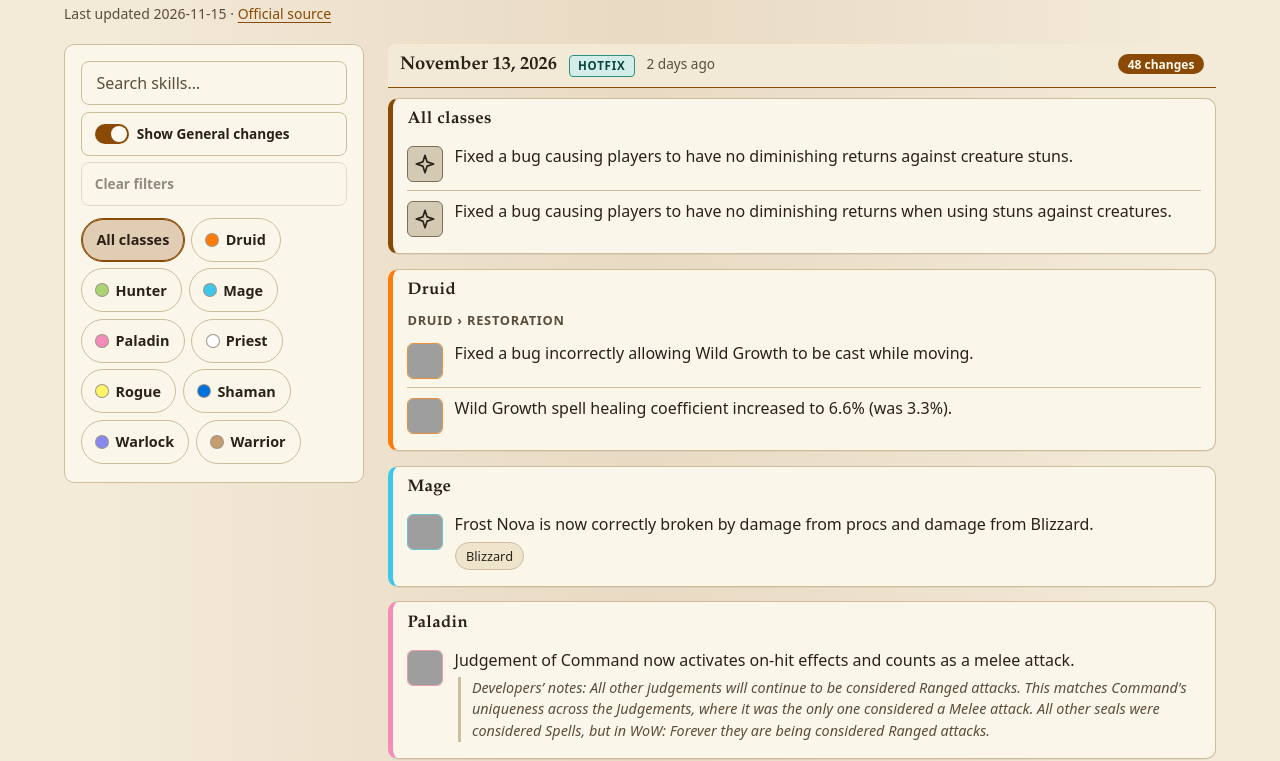
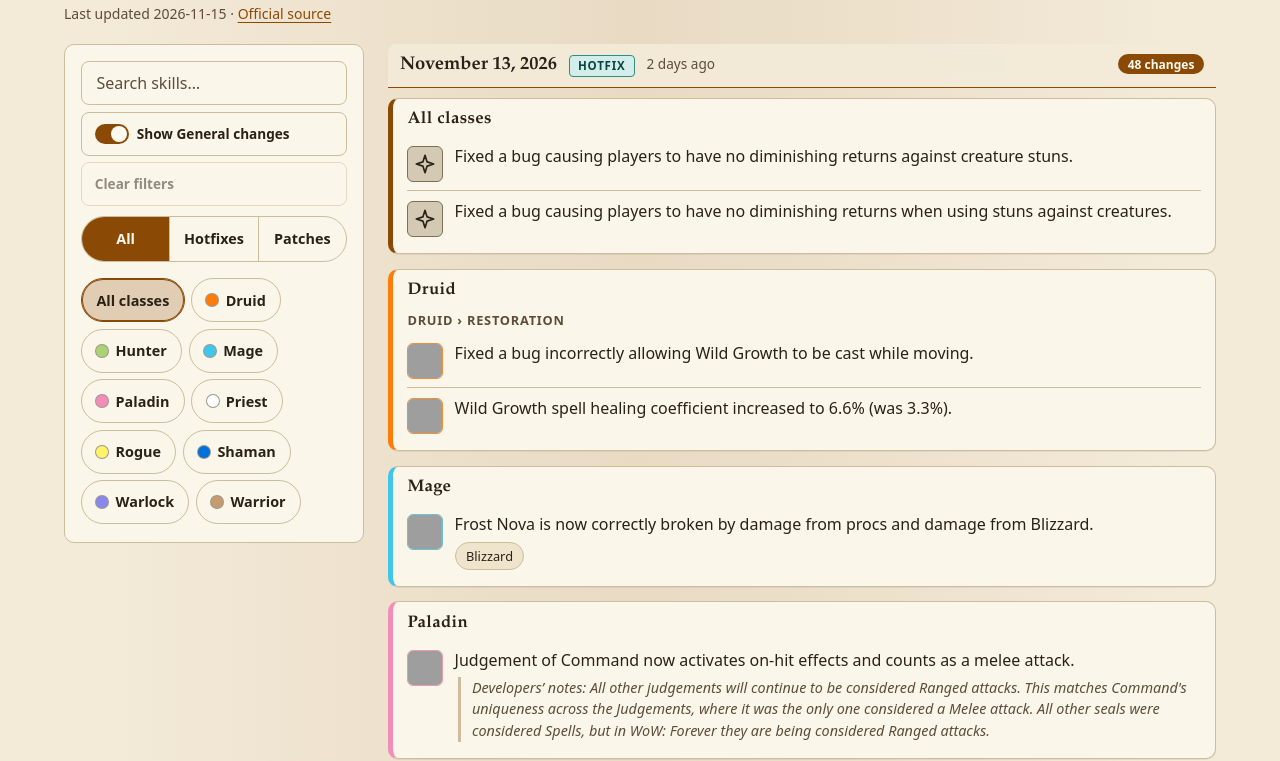
Before and after one commit to RQalgo/wow-4ever-changes, a website with bundled scripts: page index.html in a window 1280 px wide. Shown: the part 66-827 px from the top of the page. Built offline with nearby package versions, Linux system fonts and the light colour scheme; grey boxes are pictures that could not be loaded.

Commit message:
app: kind filter (All / Hotfixes / Patches) radio group with keyboard support; Clear filters resets it
Co-Authored-By: Claude Sonnet 5.5 <noreply@anthropic.com>
Claude-Session: https://claude.ai/code/session_01SoN7YQdSNrNou9mxewe3CL

```diff
--- a/assets/app.js
+++ b/assets/app.js
@@ -20,10 +20,10 @@ import {
   CLASSES, groupChanges, relativeDay, classColor, defaultState, visibleDays,
   specsForClass, titleCase, className, iconUrl, glyphKey, queryTerms,
   highlightSegments, buildSuggestions, encodeHash, decodeHash, sanitizeSelection,
-  dayKind, dayKey,
+  dayKind, dayKey, KIND_FILTERS, sanitizeKindFilter,
 } from './logic.js';
 
-/** Current UI state: class, spec, search text, General toggle. */
+/** Current UI state: class, spec, search text, General toggle, kind filter. */
 let state = defaultState();
 
 /** The loaded dataset (see docs/SCHEMA.md), or null before loading. */
@@ -410,6 +410,51 @@ function renderSpecChips() {
   row.replaceChildren(...chips);
 }
 
+/** Segment labels of the kind filter, keyed by filter value. */
+const KIND_FILTER_LABEL = { all: 'All', hotfix: 'Hotfixes', patch: 'Patches' };
+
+/**
+ * Build the three-way kind control "All / Hotfixes / Patches" as a radio
+ * group: role=radiogroup with role=radio buttons, aria-checked, roving
+ * tabindex (only the selected segment is in the tab order) and arrow-key
+ * navigation, like a native radio group. Created once; renderKindFilter()
+ * keeps it in sync with the state.
+ * @returns {HTMLElement}
+ */
+function buildKindFilter() {
+  const group = el('div', 'segmented');
+  group.id = 'kind-row';
+  group.setAttribute('role', 'radiogroup');
+  group.setAttribute('aria-label', 'Show hotfixes or patch notes');
+  for (const value of KIND_FILTERS) {
+    const b = el('button', 'segment', KIND_FILTER_LABEL[value]);
+    b.type = 'button';
+    b.dataset.kind = value;
+    b.setAttribute('role', 'radio');
+    b.addEventListener('click', () => setState({ ...state, kind: value }));
+    group.append(b);
+  }
+  group.addEventListener('keydown', (e) => {
+    const step = { ArrowRight: 1, ArrowDown: 1, ArrowLeft: -1, ArrowUp: -1 }[e.key];
+    if (!step) return;
+    e.preventDefault();
+    const n = KIND_FILTERS.length;
+    const next = KIND_FILTERS[(KIND_FILTERS.indexOf(state.kind) + step + n) % n];
+    setState({ ...state, kind: next });
+    group.querySelector(`[data-kind="${next}"]`).focus(); // setState keeps the buttons, so focus survives
+  });
+  return group;
+}
+
+/** Sync the kind control (checked segment, roving tabindex) with the state. */
+function renderKindFilter() {
+  for (const b of $('kind-row').children) {
+    const on = b.dataset.kind === state.kind;
+    b.setAttribute('aria-checked', String(on));
+    b.tabIndex = on ? 0 : -1;
+  }
+}
+
 /**
  * Build the search box with its suggestion dropdown (ARIA combobox pattern:
  * input role=combobox -> listbox of role=option, aria-activedescendant tracks
@@ -585,7 +630,7 @@ function buildFilters() {
   const live = el('p', 'visually-hidden');
   live.id = 'live';
   live.setAttribute('role', 'status');
-  box.replaceChildren(tools, classGroup, specGroup, live);
+  box.replaceChildren(tools, buildKindFilter(), classGroup, specGroup, live);
   watchBarHeight(box);
 }
 
@@ -595,7 +640,7 @@ function renderTools() {
   gen.setAttribute('role', 'switch');
   gen.setAttribute('aria-checked', String(state.general));
   const d = defaultState();
-  const dirty = state.cls !== d.cls || state.spec !== d.spec || state.q !== d.q || state.general !== d.general;
+  const dirty = state.cls !== d.cls || state.spec !== d.spec || state.q !== d.q || state.general !== d.general || state.kind !== d.kind;
   $('clear-filters').disabled = !dirty;
 }
 
@@ -660,6 +705,7 @@ function setState(next, opts = {}) {
   if (!opts.fromInput) renderSearch();
   renderClassChips();
   renderSpecChips();
+  renderKindFilter();
   renderTools();
   renderResults();
 }
--- a/assets/styles.css
+++ b/assets/styles.css
@@ -201,6 +201,17 @@ mark { background: var(--mark-bg); color: var(--mark-fg); border-radius: 3px; pa
 .toggle[aria-checked="true"] .toggle-box { background: var(--accent); }
 .toggle[aria-checked="true"] .toggle-box::after { transform: translateX(14px); background: var(--accent-ink); }
 
+/* Kind filter: segmented radio group, full width on phones. Reuses the chip colours. */
+.segmented { display: flex; margin: 0 0 .3rem; border: 1px solid var(--border); border-radius: 999px; overflow: hidden; background: var(--surface); }
+.segment {
+  flex: 1 1 0; min-height: 44px; padding: 0 .5rem; cursor: pointer; background: transparent; color: var(--text);
+  border: 0; border-left: 1px solid var(--border); font: 600 .9rem var(--sans);
+}
+.segment:first-child { border-left: 0; }
+.segment:hover { background: var(--surface-2); }
+.segment[aria-checked="true"] { background: var(--accent); color: var(--accent-ink); }
+.segment:focus-visible { outline-offset: -3px; }
+
 /* Icon box: fixed 36px so images loading or failing never move the layout. */
 .icon {
   flex: none; width: 36px; height: 36px; border-radius: 6px; overflow: hidden;
```
